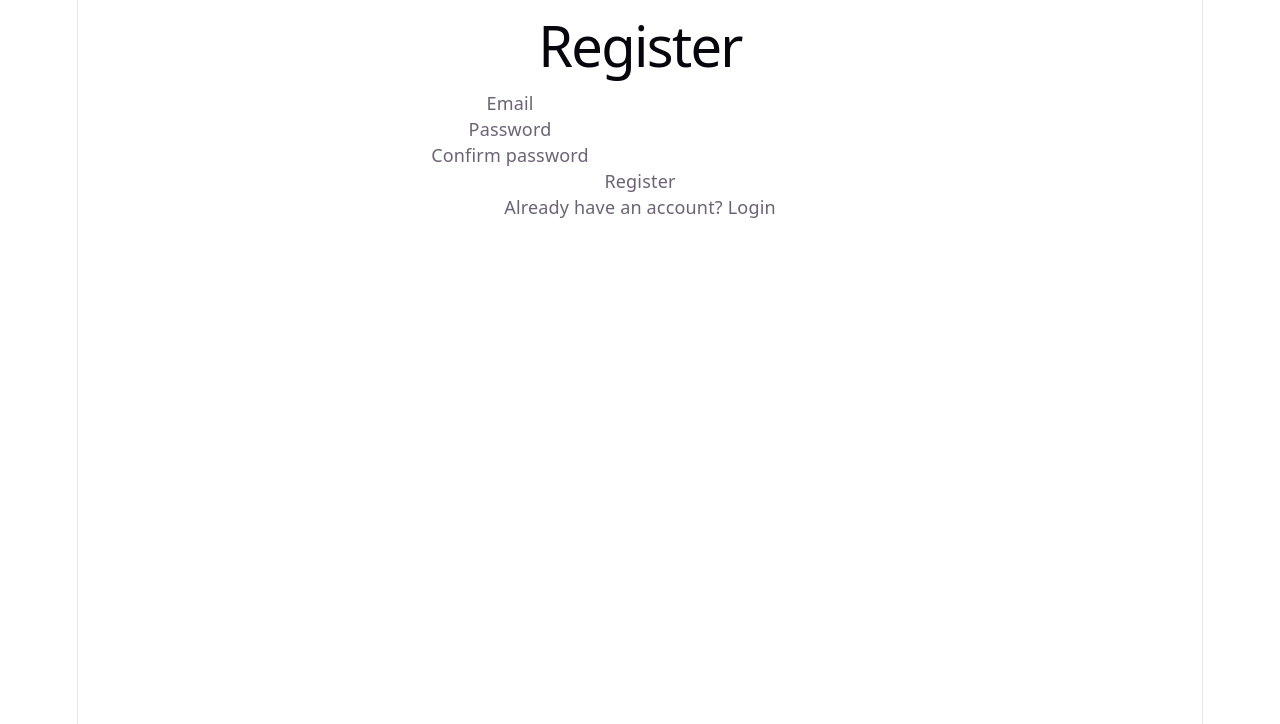
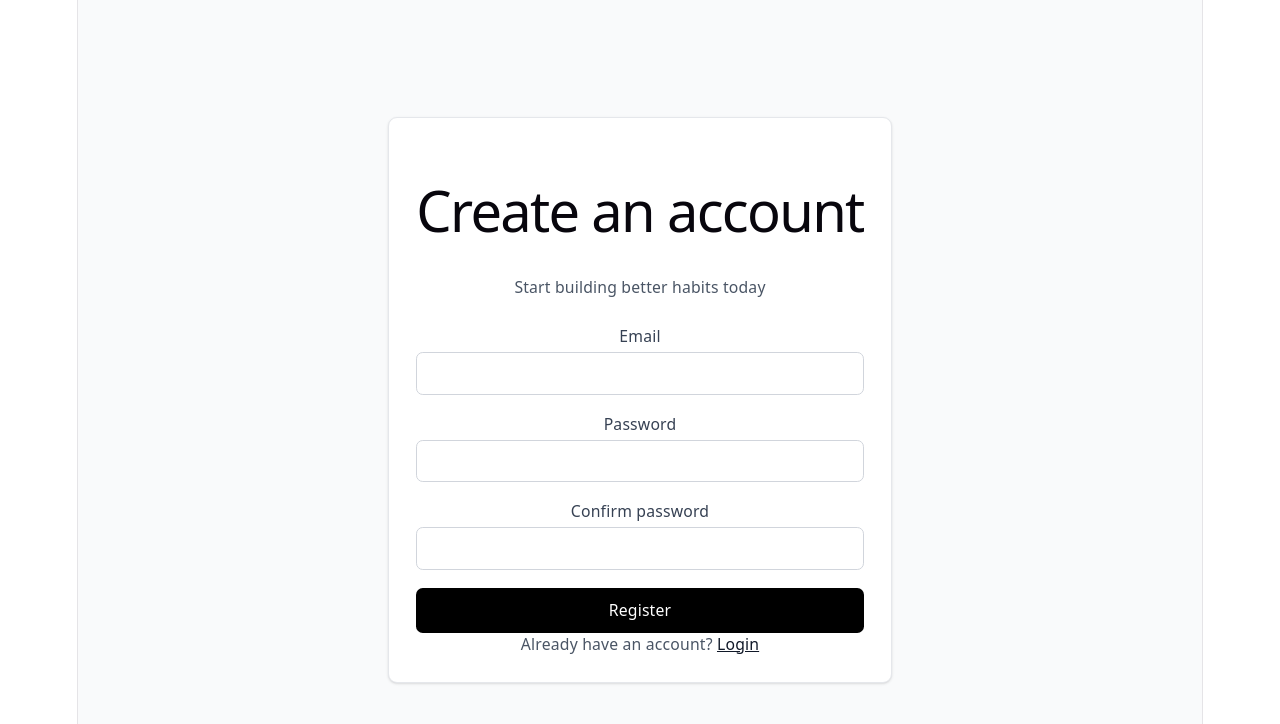
Before and after one commit to RGualdino/habit-tracker, a React (Vite) app in the folder frontend/: page /register in a window 1280 px wide. Shown: the top 724 px of the page. Built offline with nearby package versions, Linux system fonts and the light colour scheme; no server answers.

Commit message:
style: improve authentication pages

```diff
--- a/frontend/src/pages/Login.tsx
+++ b/frontend/src/pages/Login.tsx
@@ -30,43 +30,89 @@ function Login() {
   };
 
   return (
+    <main className="flex min-h-screen items-center justify-center bg-gray-50 px-4 py-8">
+      <div className="w-full max-w-md">
+        <div className="rounded-lg border border-gray-200 bg-white p-6 shadow-sm">
+          <div className="mb-6 text-center">
+            <h1 className="text-3xl font-bold text-gray-900">
+              Habit Tracker
+            </h1>
+
+            <p className="mt-2 text-sm text-gray-600">
+              Sign in to manage your habits
+            </p>
+          </div>
+
+          <form onSubmit={handleSubmit(onSubmit)} className="space-y-4">
             <div>
-      <h1>Login</h1>
+              <label
+                htmlFor="email"
+                className="block text-sm font-medium text-gray-700"
+              >
+                Email
+              </label>
 
-      <form onSubmit={handleSubmit(onSubmit)}>
-        <div>
-          <label htmlFor="email">Email</label>
               <input
                 id="email"
                 type="email"
                 {...register('email', {
                   required: 'Email is required',
                 })}
+                className="mt-1 block w-full rounded-md border border-gray-300 px-3 py-2 text-sm outline-none focus:border-black focus:ring-1 focus:ring-black"
               />
-          {errors.email && <p>{errors.email.message}</p>}
+
+              {errors.email && (
+                <p className="mt-1 text-sm text-red-600">
+                  {errors.email.message}
+                </p>
+              )}
             </div>
 
             <div>
-          <label htmlFor="password">Password</label>
+              <label
+                htmlFor="password"
+                className="block text-sm font-medium text-gray-700"
+              >
+                Password
+              </label>
+
               <input
                 id="password"
                 type="password"
                 {...register('password', {
                   required: 'Password is required',
                 })}
+                className="mt-1 block w-full rounded-md border border-gray-300 px-3 py-2 text-sm outline-none focus:border-black focus:ring-1 focus:ring-black"
               />
-          {errors.password && <p>{errors.password.message}</p>}
+
+              {errors.password && (
+                <p className="mt-1 text-sm text-red-600">
+                  {errors.password.message}
+                </p>
+              )}
             </div>
 
-        <button type="submit" disabled={isSubmitting}>
+            <button
+              type="submit"
+              disabled={isSubmitting}
+              className="w-full rounded-md bg-black px-4 py-2.5 text-sm font-medium text-white hover:bg-gray-800 disabled:cursor-not-allowed disabled:opacity-50"
+            >
               {isSubmitting ? 'Logging in...' : 'Login'}
             </button>
           </form>
 
-      <p>
-        Don't have an account? <Link to="/register">Register</Link>
+          <p className="mt-6 text-center text-sm text-gray-600">
+            Don't have an account?{' '}
+            <Link
+              to="/register"
+              className="font-medium text-gray-900 underline hover:text-gray-600"
+            >
+              Register
+            </Link>
           </p>
         </div>
+      </div>
+    </main>
   );
 }
 
--- a/frontend/src/pages/Register.tsx
+++ b/frontend/src/pages/Register.tsx
@@ -21,44 +21,65 @@ function Register() {
   const password = watch('password');
 
   const onSubmit = async (data: RegisterForm) => {
-    console.log('1. submitting', data);
-
     try {
-      const response = await registerUser({
+      await registerUser({
         email: data.email,
         password: data.password,
       });
 
-      console.log('2. register response', response);
-
       navigate('/login');
-
-      console.log('3. navigation called');
-
     } catch (error) {
       console.error(error);
     }
   };
 
   return (
+    <main className="flex min-h-screen items-center justify-center bg-gray-50 px-4 py-8">
+      <div className="w-full max-w-md">
+        <div className="rounded-lg border border-gray-200 bg-white p-6 shadow-sm">
+          <div className="mb-6 text-center">
+            <h1 className="text-3xl font-bold text-gray-900">
+              Create an account
+            </h1>
+
+            <p className="mt-2 text-sm text-gray-600">
+              Start building better habits today
+            </p>
+          </div>
+
+          <form onSubmit={handleSubmit(onSubmit)} className="space-y-4">
             <div>
-      <h1>Register</h1>
+              <label
+                htmlFor="email"
+                className="block text-sm font-medium text-gray-700"
+              >
+                Email
+              </label>
 
-      <form onSubmit={handleSubmit(onSubmit)}>
-        <div>
-          <label htmlFor="email">Email</label>
               <input
                 id="email"
                 type="email"
                 {...register('email', {
                   required: 'Email is required',
                 })}
+                className="mt-1 block w-full rounded-md border border-gray-300 px-3 py-2 text-sm outline-none focus:border-black focus:ring-1 focus:ring-black"
               />
-          {errors.email && <p>{errors.email.message}</p>}
+
+              {errors.email && (
+                <p className="mt-1 text-sm text-red-600">
+                  {errors.email.message}
+                </p>
+              )}
             </div>
 
             <div>
-          <label htmlFor="password">Password</label>
+              <label
+                htmlFor="password"
+                className="block text-sm font-medium text-gray-700"
+              >
+                Password
+              </label>
+
               <input
                 id="password"
                 type="password"
@@ -69,12 +90,24 @@ function Register() {
                     message: 'Password must have at least 8 characters',
                   },
                 })}
+                className="mt-1 block w-full rounded-md border border-gray-300 px-3 py-2 text-sm outline-none focus:border-black focus:ring-1 focus:ring-black"
               />
-          {errors.password && <p>{errors.password.message}</p>}
+
+              {errors.password && (
+                <p className="mt-1 text-sm text-red-600">
+                  {errors.password.message}
+                </p>
+              )}
             </div>
 
             <div>
-          <label htmlFor="confirmPassword">Confirm password</label>
+              <label
+                htmlFor="confirmPassword"
+                className="block text-sm font-medium text-gray-700"
+              >
+                Confirm password
+              </label>
+
               <input
                 id="confirmPassword"
                 type="password"
@@ -83,21 +116,37 @@ function Register() {
                   validate: (value) =>
                     value === password || 'Passwords do not match',
                 })}
+                className="mt-1 block w-full rounded-md border border-gray-300 px-3 py-2 text-sm outline-none focus:border-black focus:ring-1 focus:ring-black"
               />
+
               {errors.confirmPassword && (
-            <p>{errors.confirmPassword.message}</p>
+                <p className="mt-1 text-sm text-red-600">
+                  {errors.confirmPassword.message}
+                </p>
               )}
             </div>
 
-        <button type="submit" disabled={isSubmitting}>
+            <button
+              type="submit"
+              disabled={isSubmitting}
+              className="w-full rounded-md bg-black px-4 py-2.5 text-sm font-medium text-white hover:bg-gray-800 disabled:cursor-not-allowed disabled:opacity-50"
+            >
               {isSubmitting ? 'Creating account...' : 'Register'}
             </button>
           </form>
 
-      <p>
-        Already have an account? <Link to="/login">Login</Link>
+          <p className="mt-6 text-center text-sm text-gray-600">
+            Already have an account?{' '}
+            <Link
+              to="/login"
+              className="font-medium text-gray-900 underline hover:text-gray-600"
+            >
+              Login
+            </Link>
           </p>
         </div>
+      </div>
+    </main>
   );
 }
 
```
Lines whose indentation alone changed are shown as unchanged.
